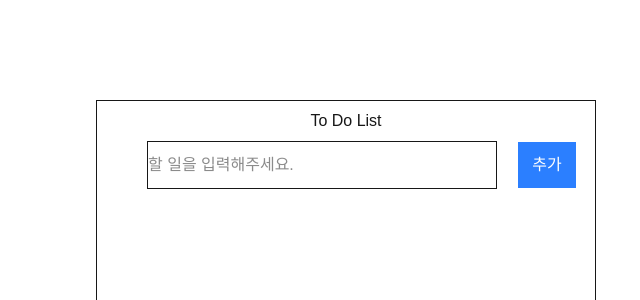
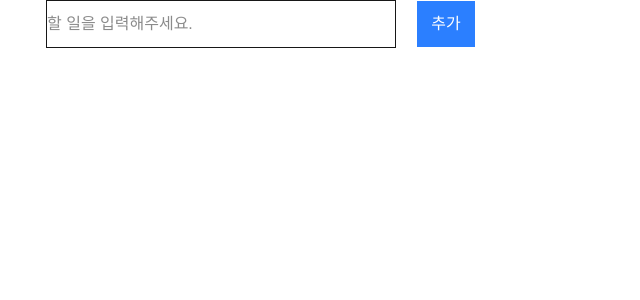
Before and after one commit to YouKnowThat-Park/Hi-Todays-Me, a Next.js app: page / in a window 1280 px wide. Shown: the top 300 px of the page, without its empty margins (4-644 px from the left). Built offline with nearby package versions, Linux system fonts and the light colour scheme.

Commit message:
: style :  디자인 수정 (디자인  사용하는 페이지 위치 변경)

```diff
--- a/src/app/page.tsx
+++ b/src/app/page.tsx
@@ -1,16 +1,13 @@
 "use client";
 import React from "react";
-import TodoInput from "./todo-List/_components/TodoInput";
-import TodoList from "./todo-List/_components/TodoList";
 import TodoListPage from "./todo-List/Todo";
 
-const page = () => {
+const Page = () => {
   return (
-    <div className="w-[500px] h-[500px] ml-[100px] mt-[100px] border">
-      <h2 className="my-2 flex justify-center items-center">To Do List</h2>
+    <div>
       <TodoListPage />
     </div>
   );
 };
 
-export default page;
+export default Page;
```
